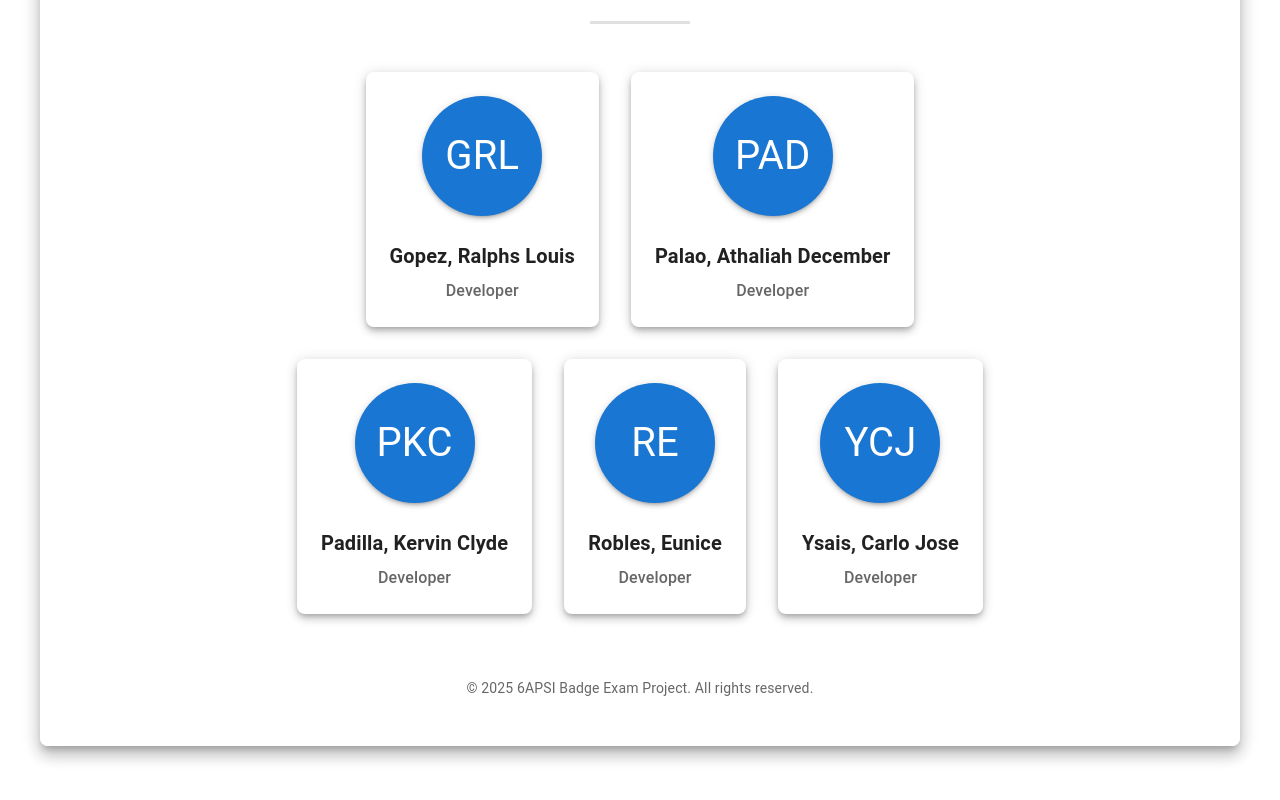
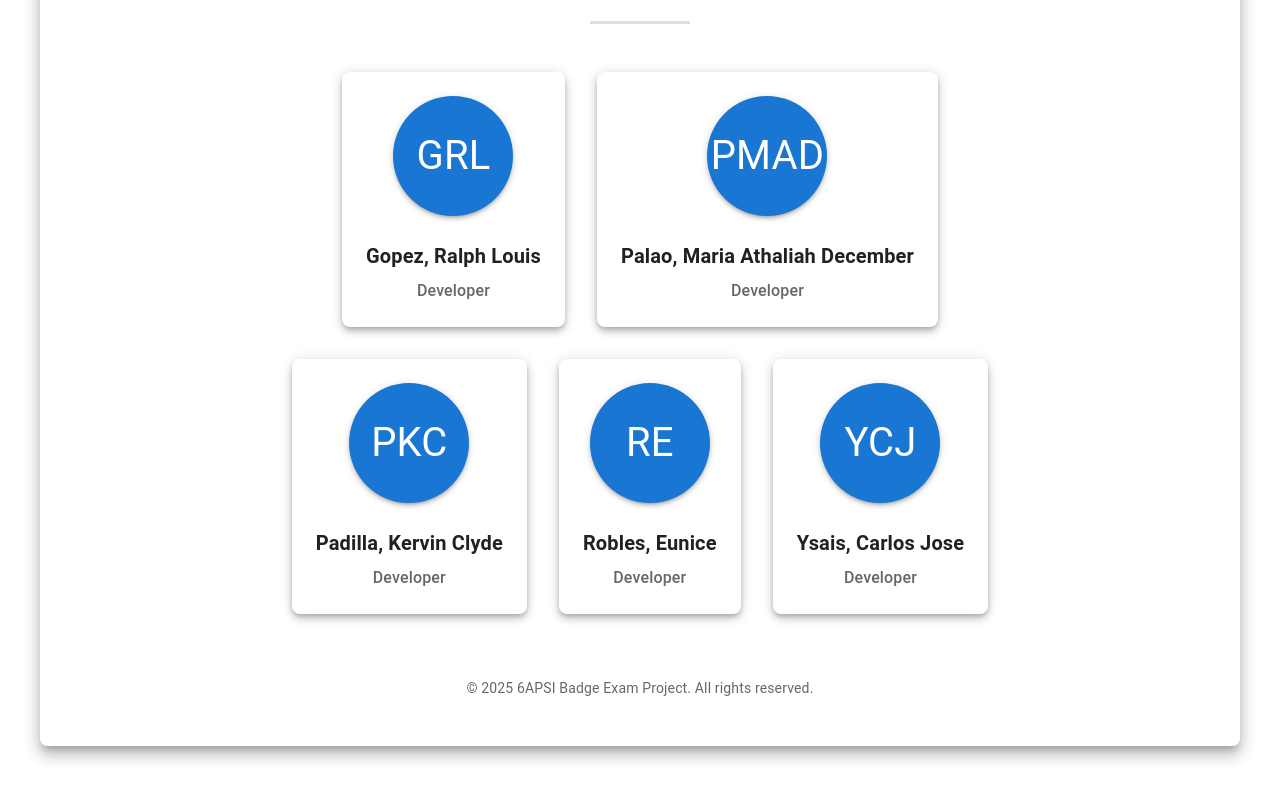
Before and after one commit to userkace/6apsi-badge-exam, a React (Create React App) app: page /about in a window 1280 px wide. Shown: the part 1148-1948 px from the top of the page. Built offline with nearby package versions, Linux system fonts and the light colour scheme.

Commit message:
Fix names

```diff
--- a/src/pages/About.js
+++ b/src/pages/About.js
@@ -56,11 +56,11 @@ const TeamCard = styled(Card)(({ theme }) => ({
 }))
 
 const teamMembers = [
-    { name: 'Gopez, Ralphs Louis', role: 'Developer' },
-    { name: 'Palao, Athaliah December', role: 'Developer' },
+    { name: 'Gopez, Ralph Louis', role: 'Developer' },
+    { name: 'Palao, Maria Athaliah December', role: 'Developer' },
     { name: 'Padilla, Kervin Clyde', role: 'Developer' },
     { name: 'Robles, Eunice', role: 'Developer' },
-    { name: 'Ysais, Carlo Jose', role: 'Developer' },
+    { name: 'Ysais, Carlos Jose', role: 'Developer' },
 ]
 
 const About = () => {
```
